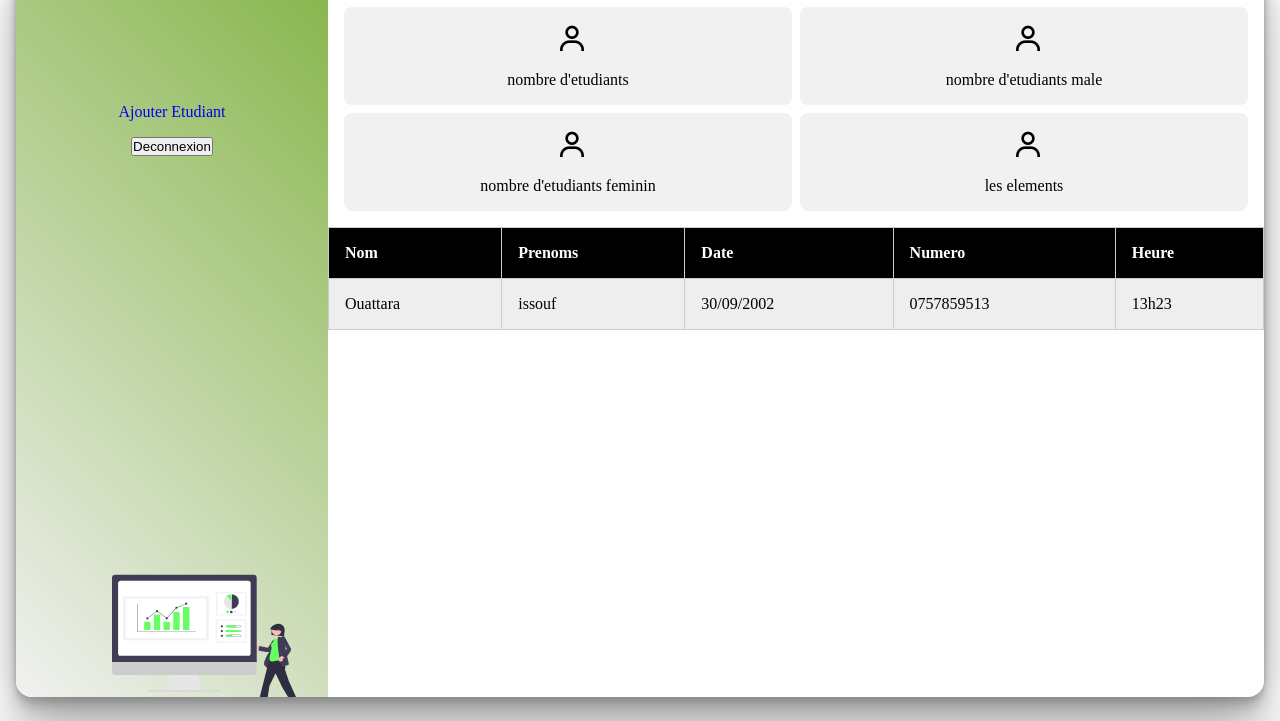
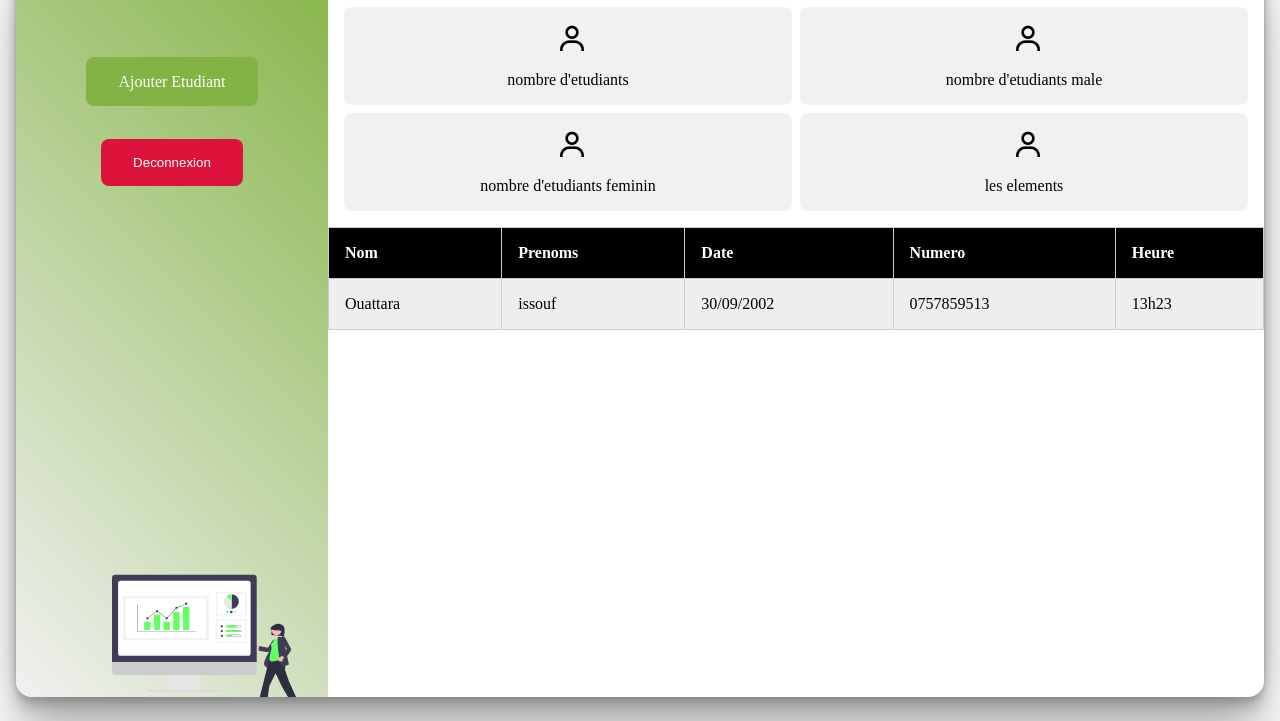
Before and after one commit to charo7507/projet__appeluta, a plain HTML site: page Page/admin.html in a window 1280 px wide. Shown: the part 79-800 px from the top of the page. Drawn offline with nearby package versions, Linux system fonts and the light colour scheme.

Commit message:
finition des buttons

```diff
--- a/Page/admin.html
+++ b/Page/admin.html
@@ -19,10 +19,10 @@
                 <nav class="dashboard-content">
                     <ul class="list">
                         <li class="items">
-                            <a href="#">Ajouter Etudiant</a>
+                            <a href="#" class="btn__add">Ajouter Etudiant</a>
                         </li>
                         <li class="items">
-                            <button>Deconnexion</button>
+                            <button class="btn__dec">Deconnexion</button>
                         </li>
                     </ul>
                 </nav>
--- a/Style/admin.css
+++ b/Style/admin.css
@@ -4,6 +4,14 @@
     padding: 0;
     margin: 0;
     box-sizing: border-box;
+}
+
+:root {
+    --bg-body: #f1f1f1;
+    --bg-content: linear-gradient(45deg, #f1f1f1, #83b344);
+    --bg-button: greenyellow;
+    --bg-button-lite: #83b344;
+    --color: #fff;
 }
 a {
     text-decoration: none;
@@ -66,6 +74,7 @@ button{
     align-items: center;
     justify-content: center;
     flex-direction: column;
+    gap: 2rem;
     height: 100%;
     list-style: none;
 }
@@ -119,6 +128,35 @@ svg{
 
 .icon__user{
     font-size: 2rem;
+}
+
+.btn__dec {
+    padding: 1rem 2rem;
+    /* margin-bottom: 4rem; */
+    border: 0;
+    outline: none;
+    border-radius: .5rem;
+    color: var(--color);
+    background-color: crimson;
+    transition: all .4s;
+
+}
+
+.btn__dec:hover{
+    background: var(--bg-button-lite);
+}
+
+.btn__add{
+    padding: 1rem 2rem;
+    /* margin-bottom: 4rem; */
+    border-radius: .5rem;
+    color: var(--color);
+    background-color: var(--bg-button-lite);
+    transition: all .4s;
+}
+.btn__add:hover{
+   border: 2px solid var(--bg-button-lite);
+   background: transparent;
 }
 
 table{
```
